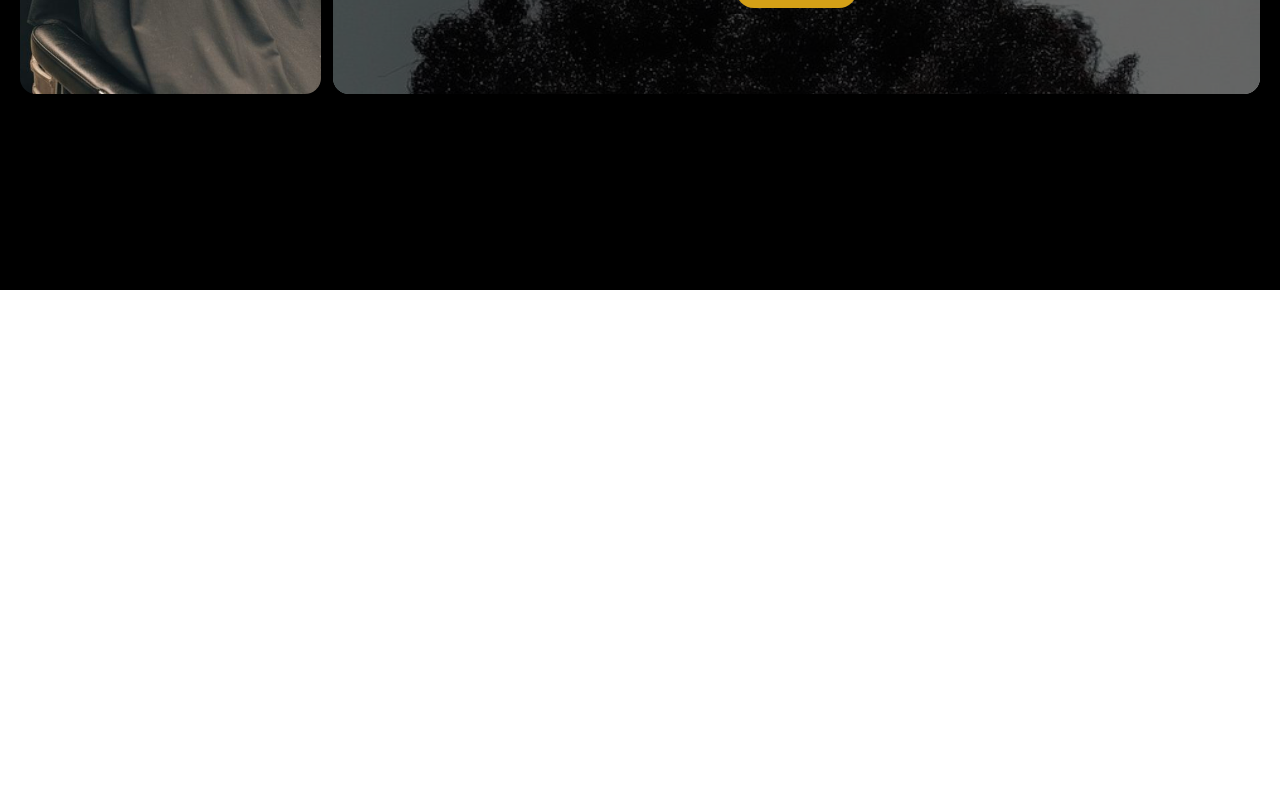
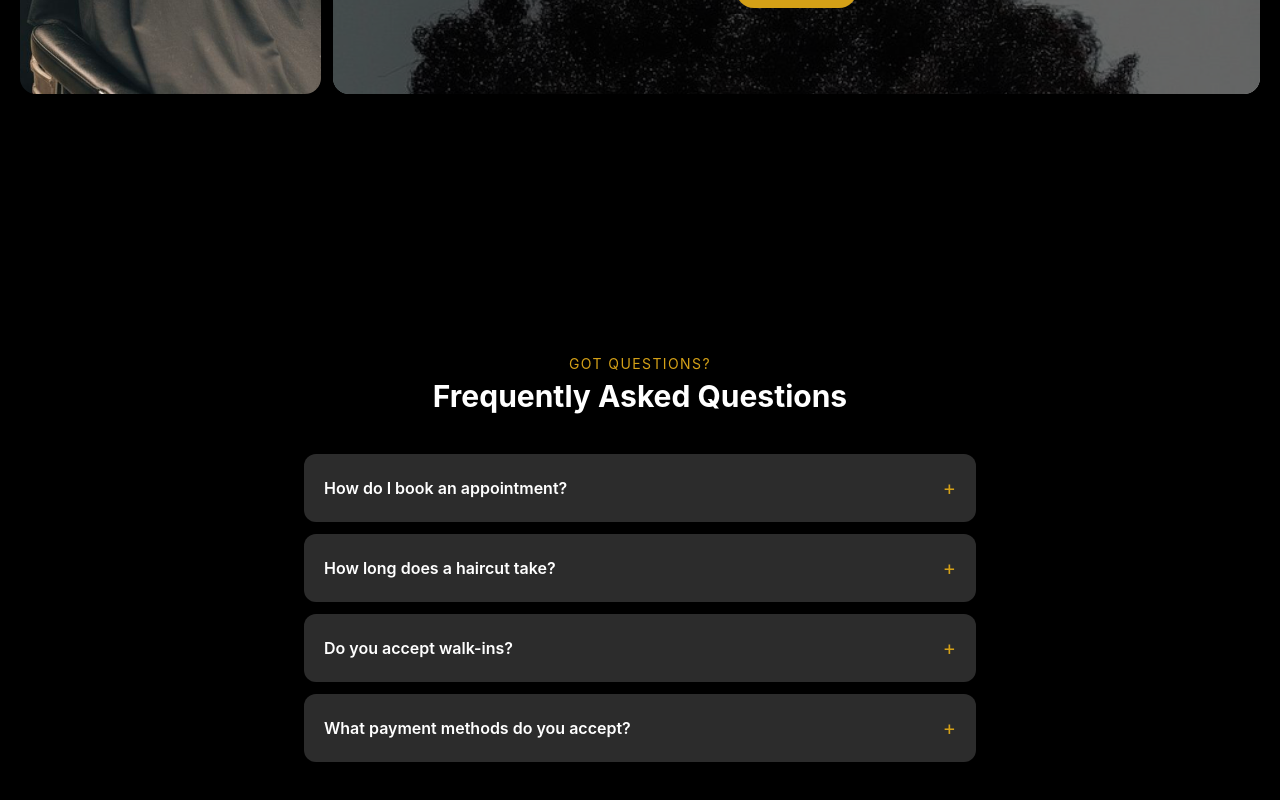
Before and after one commit to Oc-Paschal/BARBER-LANDING-PAGE, a React (Vite) app: page / in a window 1280 px wide. Shown: the part 2450-3250 px from the top of the page. Before the commit the page ends 2740 px from the top, so only its background shows below. Built offline with nearby package versions, Linux system fonts and the light colour scheme.

Commit message:
added the FAQ

```diff
--- a/src/App.jsx
+++ b/src/App.jsx
@@ -3,6 +3,7 @@ import Home from './Component/Home';
 import Services from './Component/Services';
 import Feature from './Component/Feature';
 import Gallery from './Component/Gallery';
+import FAQ from './Component/FAQ';
 
 const App = () => {
   return (
@@ -11,6 +12,7 @@ const App = () => {
       <Services/>
       <Feature/>
       <Gallery/>
+      <FAQ/>
 
     </div>
   )
--- /dev/null
+++ b/src/Component/FAQ.jsx
@@ -0,0 +1,48 @@
+import React, { useState } from "react";
+import data from "../data.json";
+
+const Faq = () => {
+  const [openId, setOpenId] = useState(null);
+
+  const toggle = (id) => {
+    setOpenId(openId === id ? null : id);
+  };
+
+  return (
+    <div className="bg-black text-white py-16 px-6">
+      <div className="text-center mb-10">
+        <p className="text-[#D4A017] text-sm tracking-widest uppercase">
+          Got Questions?
+        </p>
+        <h1 className="text-3xl font-bold mt-1">Frequently Asked Questions</h1>
+      </div>
+
+      <div className="max-w-2xl mx-auto flex flex-col gap-3">
+        {data.faq.map((item) => (
+          <div
+            key={item.id}
+            className="bg-[#2C2C2C] rounded-xl overflow-hidden"
+          >
+            <button
+              onClick={() => toggle(item.id)}
+              className="w-full flex items-center justify-between p-5 text-left"
+            >
+              <span className="font-semibold">{item.question}</span>
+              <span className="text-[#D4A017] text-xl">
+                {openId === item.id ? "−" : "+"}
+              </span>
+            </button>
+
+            {openId === item.id && (
+              <div className="px-5 pb-5 text-gray-300 text-sm leading-relaxed">
+                {item.answer}
+              </div>
+            )}
+          </div>
+        ))}
+      </div>
+    </div>
+  );
+};
+
+export default Faq;
--- a/src/data.json
+++ b/src/data.json
@@ -44,9 +44,33 @@
     { "id": 2, "image": "/images/60 Fascinating Fade Haircuts on Handsome Black Men! - Coils and Glory.jpg", "alt": "haircut 6" },
     { "id": 2, "image": "/images/download (7).jpg", "alt": "haircut 7" },
     { "id": 2, "image": "/images/Fade Haircut.jpg", "alt": "haircut 8" },
-    { "id": 2, "image": "images/Simple & Easy Haircut Design Ideas For Men", "alt": "haircut 9" },
-    { "id": 2, "image": "images/Taper Fade That Defines Modern Style 💇_♂️🔥.jpg", "alt": "haircut 10" },
-    { "id": 2, "image": "/Images/Waves with Sharp Line-Up.jpg", "alt": "haircut 11" }
+    { "id": 2, "image": "/images/Simple & Easy Haircut Design Ideas For Men.jpg", "alt": "haircut 9" },
+    { "id": 2, "image": "/images/Taper Fade That Defines Modern Style 💇_♂️🔥.jpg", "alt": "haircut 10" },
+    { "id": 2, "image": "/images/Waves with Sharp Line-Up.jpg", "alt": "haircut 11" }
 
+  ],
+
+
+  "faq": [
+    {
+      "id": 1,
+      "question": "How do I book an appointment?",
+      "answer": "You can book an appointment by clicking the 'Book an Appointment' button on our website or by calling us directly."
+    },
+    {
+      "id": 2,
+      "question": "How long does a haircut take?",
+      "answer": "A standard haircut takes about 30–45 minutes depending on the style. Beard grooming and colouring may take longer."
+    },
+    {
+      "id": 3,
+      "question": "Do you accept walk-ins?",
+      "answer": "Yes we do! However we recommend booking in advance to avoid waiting times, especially on weekends."
+    },
+    {
+      "id": 4,
+      "question": "What payment methods do you accept?",
+      "answer": "We accept cash, debit cards, and all major credit cards."
+    }
   ]
 }
```
